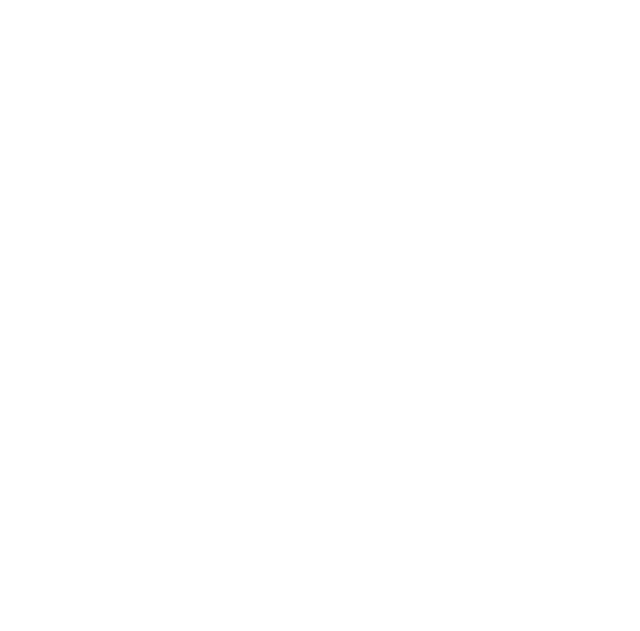
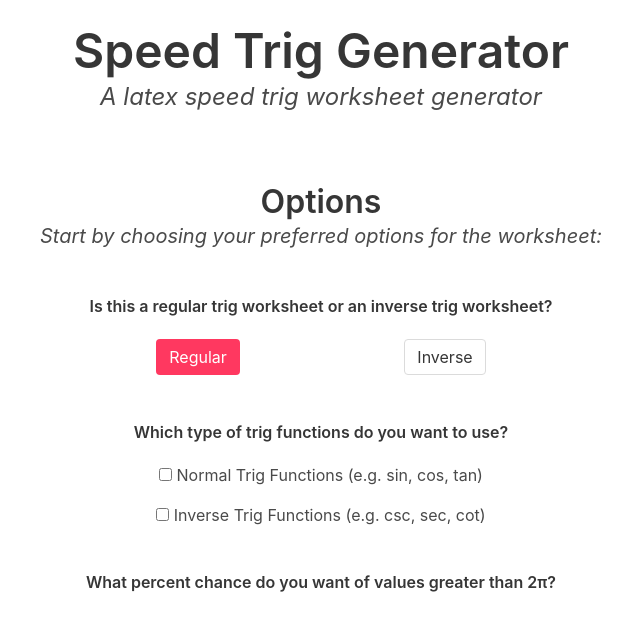
Before and after one commit to bryli/SpeedTrig, a Flask app: page / in a window 1280 px wide. Before the commit the part shown is empty. Shown: the top 631 px of the page, without its empty margins (319-959 px from the left). Run offline with Flask 2, Linux system fonts and the light colour scheme; some libraries are stand-ins or nearby versions.

Commit message:
Updated Template

```diff
--- a/SpeedTrig.py
+++ b/SpeedTrig.py
@@ -9,4 +9,4 @@
 
 
 if __name__ == '__main__':
-    app.run(host='0.0.0.0', threaded=True)
+    app.run(host='0.0.0.0', threaded=True, debug=True)
--- a/templates/index.html
+++ b/templates/index.html
@@ -1,10 +1,80 @@
 <!DOCTYPE html>
-<html lang="en">
-<head>
-    <meta charset="UTF-8">
-    <title>Speed Trig Generator</title>
-</head>
-<body>
+<html>
+  <head>
+    <meta charset="utf-8">
+    <meta name="viewport" content="width=device-width, initial-scale=1">
+    <title>Hello Bulma!</title>
+    <link rel="stylesheet" href="https://cdnjs.cloudflare.com/ajax/libs/bulma/0.7.2/css/bulma.min.css">
+    <script defer src="https://use.fontawesome.com/releases/v5.3.1/js/all.js"></script>
+      <script>
+          function inverse() {
+              document.getElementById("inverse").className = "button is-danger";
+              document.getElementById("regular").className = "button";
+          }
+          function regular() {
+              document.getElementById("regular").className = "button is-danger";
+              document.getElementById("inverse").className = "button";
+          }
+      </script>
+      <style>
+        .mystyle {
+            width: 300px;
+            height: 100px;
+            background-color: coral;
+            text-align: center;
+            font-size: 25px;
+            color: white;
+            margin-bottom: 10px;
+        }
+      </style>
+  </head>
+  <body>
+  <br/>
+  <div class="container" style="gap: 45% !important;">
+      <section class="section is-paddingless">
+        <div class="container has-text-centered">
+          <h1 class="title is-1">Speed Trig Generator</h1>
+          <h3 class="subtitle is-4 is-italic">A latex speed trig worksheet generator</h3>
+        </div>
+        <div class="container has-text-centered">
+            <br/><br/><br/>
+            <h1 class="title is-3">Options</h1>
+            <h3 class="subtitle is-5 is-italic">Start by choosing your preferred options for the worksheet:</h3>
+            <br/>
 
-</body>
+            <h1 class="title is-6">Is this a regular trig worksheet or an inverse trig worksheet?</h1>
+            <nav class="level">
+              <div class="level-item has-text-centered"></div>
+              <div class="level-item has-text-centered"></div>
+
+              <div class="level-item has-text-centered">
+                  <div>
+                    <a class="button is-danger" id="regular" onclick="regular()">Regular</a>
+                </div>
+              </div>
+              <div class="level-item has-text-centered">
+                <div>
+                    <a class="button" id="inverse" onclick="inverse()">Inverse</a>
+                </div>
+              </div>
+
+              <div class="level-item has-text-centered"></div>
+              <div class="level-item has-text-centered"></div>
+            </nav>
+            <br/>
+            <h1 class="title is-6">Which type of trig functions do you want to use?</h1>
+            <nav class="level">
+                <p class="level-item has-text-centered">
+                  <label class="checkbox">
+                      <input type="checkbox"> Normal Trig Functions (e.g. sin, cos, tan)</input><br/><br/>
+                      <input type="checkbox"> Inverse Trig Functions (e.g. csc, sec, cot)</input>
+                  </label>
+                </p>
+            </nav>
+            <br/>
+            <h1 class="title is-6">What percent chance do you want of values greater than 2&#960?</h1>
+        </div>
+      </section>
+  </div>
+  </body>
 </html>
```
Also changed, not shown: README.md (added), 2 other files.
